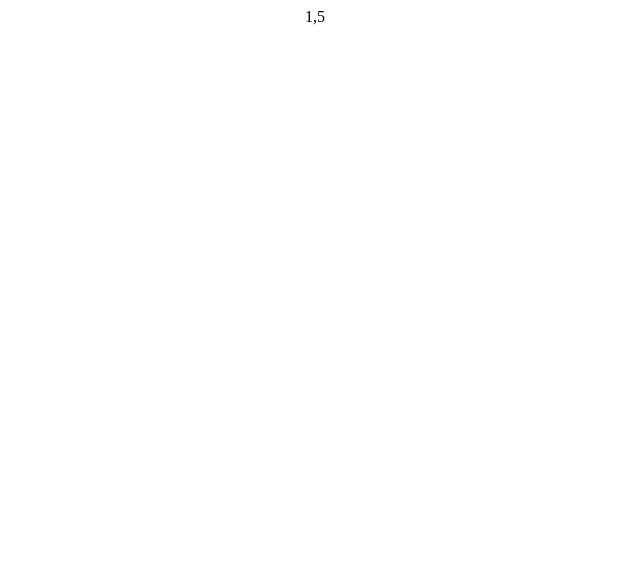
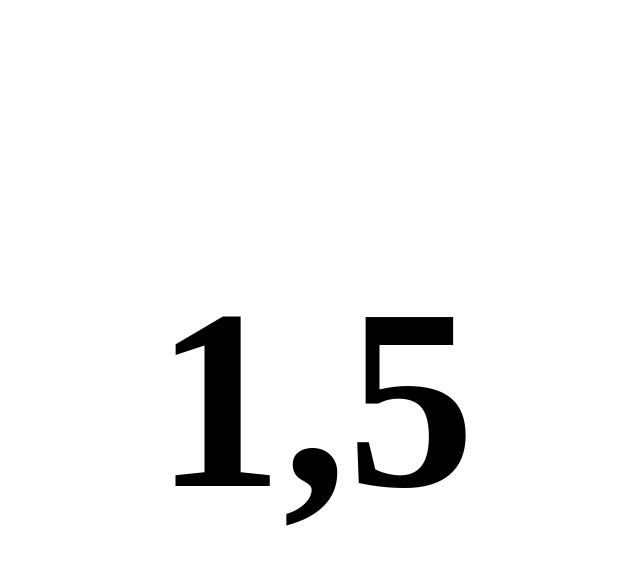
Before and after one commit to Moi14212869/1.5, a plain HTML site: page index.html in a window 1280 px wide. Shown: the whole page, without its empty margins (325-965 px from the left). Drawn offline with Linux system fonts and the light colour scheme.

Commit message:
Update index.html

```diff
--- a/index.html
+++ b/index.html
@@ -1,16 +1,26 @@
 <!DOCTYPE html>
 <html lang="fr">
 <head>
-        <style>
-            p {
-                margin: 0;
-                padding: 0;
-                text-align: center;
-            }
-        </style>
     <meta charset="UTF-8">
     <meta name="viewport" content="width=device-width, initial-scale=1.0">
     <title>1,5</title>
+    <style>
+        html, body {
+            margin: 0;
+            padding: 0;
+            height: 100%;
+            display: flex;
+            justify-content: center;
+            align-items: center;
+            background-color: #fff;
+        }
+
+        p {
+            margin: 0;
+            font-size: 20vw;
+            font-weight: bold;
+        }
+    </style>
 </head>
 <body>
     <p>1,5</p>
```
Lines whose indentation alone changed are shown as unchanged.
